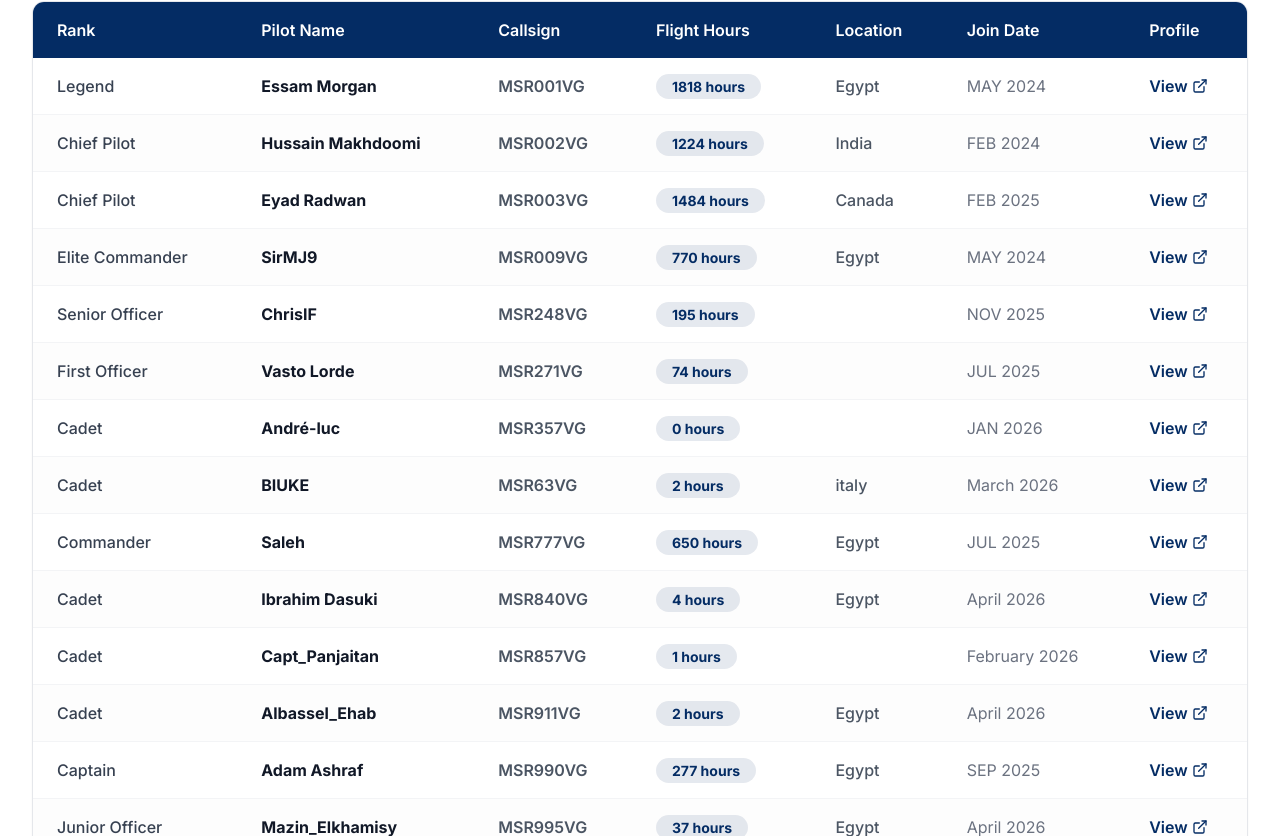
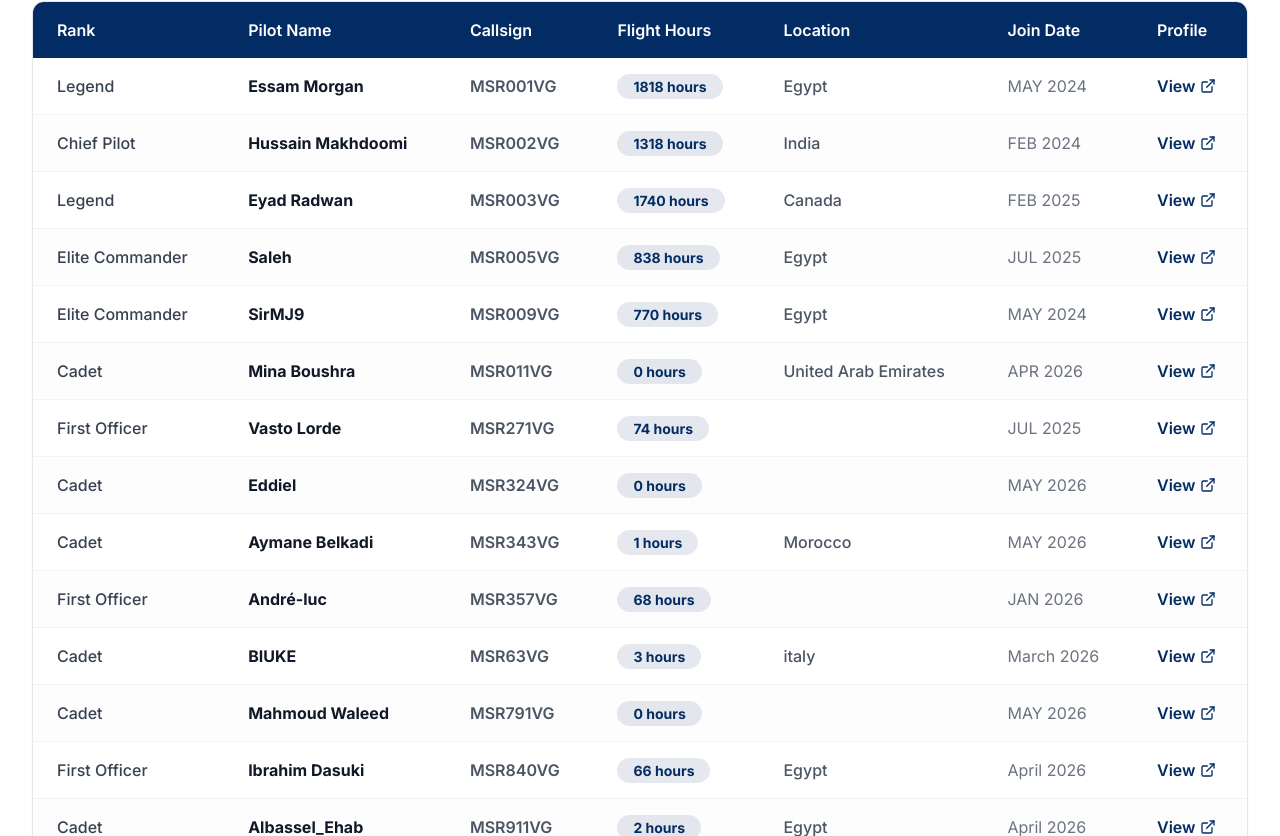
Before and after one commit to 3ssomy67272/eavg-sys, a Next.js app: page /about/rosters in a window 1280 px wide. Shown: the part 724-1560 px from the top of the page. Built offline with nearby package versions, Linux system fonts and the light colour scheme.

Commit message:
Update page.tsx
Added all the new pilots and removed the ones that were kicked

```diff
--- a/src/app/about/rosters/page.tsx
+++ b/src/app/about/rosters/page.tsx
@@ -24,7 +24,7 @@ export default function PilotRosterPage() {
       name: 'Hussain Makhdoomi',
       callsign: 'MSR002VG',
       rank: 'Chief Pilot',
-      hours: 1224,
+      hours: 1318,
       location: 'India',
       joinDate: 'FEB 2024',
       forumProfile: 'https://community.infiniteflight.com/u/hussain_makhdoomi2/'
@@ -33,14 +33,24 @@ export default function PilotRosterPage() {
       id: '3',
       name: 'Eyad Radwan',
       callsign: 'MSR003VG',
-      rank: 'Chief Pilot',
-      hours: 1484,
+      rank: 'Legend',
+      hours: 1740,
       location: 'Canada',
       joinDate: 'FEB 2025',
       forumProfile: 'https://community.infiniteflight.com/u/eyadradwan209/'
     },
     {
       id: '4',
+      name: 'Saleh',
+      callsign: 'MSR005VG',
+      rank: 'Elite Commander',
+      hours: 838,
+      location: 'Egypt',
+      joinDate: 'JUL 2025',
+      forumProfile: 'https://community.infiniteflight.com/u/_saleh/'
+    },
+    {
+      id: '5',
       name: 'SirMJ9',
       callsign: 'MSR009VG',
       rank: 'Elite Commander',
@@ -48,16 +58,6 @@ export default function PilotRosterPage() {
       location: 'Egypt',
       joinDate: 'MAY 2024',
       forumProfile: 'https://community.infiniteflight.com/u/sirmj9/'
-    },
-    {
-      id: '5',
-      name: 'Saleh',
-      callsign: 'MSR777VG',
-      rank: 'Commander',
-      hours: 650,
-      location: 'Egypt',
-      joinDate: 'JUL 2025',
-      forumProfile: 'https://community.infiniteflight.com/u/_saleh/'
     },
     {
       id: '6',
@@ -73,64 +73,44 @@ export default function PilotRosterPage() {
       id: '7',
       name: 'Adam Ashraf',
       callsign: 'MSR990VG',
-      rank: 'Captain',
-      hours: 277,
+      rank: 'Commander',
+      hours: 551,
       location: "Egypt",
       joinDate: 'SEP 2025',
       forumProfile: 'https://community.infiniteflight.com/u/adam_ashraf/'
     },
     {
       id: '8',
-      name: 'ChrisIF',
-      callsign: 'MSR248VG',
-      rank: 'Senior Officer',
-      hours: 195,
-      location: null,
-      joinDate: 'NOV 2025',
-      forumProfile: 'https://community.infiniteflight.com/u/Krzysztof_Paszek/'
-    },
-    {
-      id: '9',
       name: 'André-luc',
       callsign: 'MSR357VG',
-      rank: 'Cadet',
-      hours: 0,
+      rank: 'First Officer',
+      hours: 68,
       location: null,
       joinDate: 'JAN 2026',
       forumProfile: 'https://community.infiniteflight.com/u/Andre-luc_Maran/'
     },
     {
-      id: '10',
+      id: '9',
       name: 'BIUKE',
       callsign: 'MSR63VG',
       rank: 'Cadet',
-      hours: 2,
+      hours: 3,
       location: "italy",
       joinDate: 'March 2026',
       forumProfile: 'https://community.infiniteflight.com/u/CaptainSomalia/'
     },
     {
-      id: '11',
-      name: 'Capt_Panjaitan',
-      callsign: 'MSR857VG',
-      rank: 'Cadet',
-      hours: 1,
-      location: null,
-      joinDate: 'February 2026',
-      forumProfile: 'https://community.infiniteflight.com/u/Capt_Panjaitan/'
-    },
-    {
-      id: '12',
+      id: '10',
       name: 'Ibrahim Dasuki',
       callsign: 'MSR840VG',
-      rank: 'Cadet',
-      hours: 4,
+      rank: 'First Officer',
+      hours: 66,
       location: 'Egypt',
       joinDate: 'April 2026',
       forumProfile: 'https://community.infiniteflight.com/u/Ibrahim_Dasuki/'
     },
     {
-      id: '13',
+      id: '11',
       name: 'Albassel_Ehab',
       callsign: 'MSR911VG',
       rank: 'Cadet',
@@ -140,7 +120,7 @@ export default function PilotRosterPage() {
       forumProfile: 'https://community.infiniteflight.com/u/Albassel_Ehab/'
     },
     {
-      id: '14',
+      id: '12',
       name: 'Mazin_Elkhamisy',
       callsign: 'MSR995VG',
       rank: 'Junior Officer',
@@ -148,6 +128,46 @@ export default function PilotRosterPage() {
       location: 'Egypt',
       joinDate: 'April 2026',
       forumProfile: 'https://community.infiniteflight.com/u/Mazin_Elkhamisy/'
+    },
+    {
+      id: '13',
+      name: 'Mina Boushra',
+      callsign: 'MSR011VG',
+      rank: 'Cadet',
+      hours: 0,
+      location: 'United Arab Emirates',
+      joinDate: 'APR 2026',
+      forumProfile: 'https://community.infiniteflight.com/u/Mina_Boushra/'
+    },
+    {
+      id: '14',
+      name: 'Aymane Belkadi',
+      callsign: 'MSR343VG',
+      rank: 'Cadet',
+      hours: 1,
+      location: 'Morocco',
+      joinDate: 'MAY 2026',
+      forumProfile: 'https://community.infiniteflight.com/u/Aymane_Belkadi/'
+    },
+    {
+      id: '15',
+      name: 'Eddiel',
+      callsign: 'MSR324VG',
+      rank: 'Cadet',
+      hours: 0,
+      location: null,
+      joinDate: 'MAY 2026',
+      forumProfile: 'https://community.infiniteflight.com/u/Eddiel2//'
+    },
+    {
+      id: '16',
+      name: 'Mahmoud Waleed',
+      callsign: 'MSR791VG',
+      rank: 'Cadet',
+      hours: 0,
+      location: null,
+      joinDate: 'MAY 2026',
+      forumProfile: 'https://community.infiniteflight.com/u/Mahmoud_Aviation/'
     },
   ];
 
```
